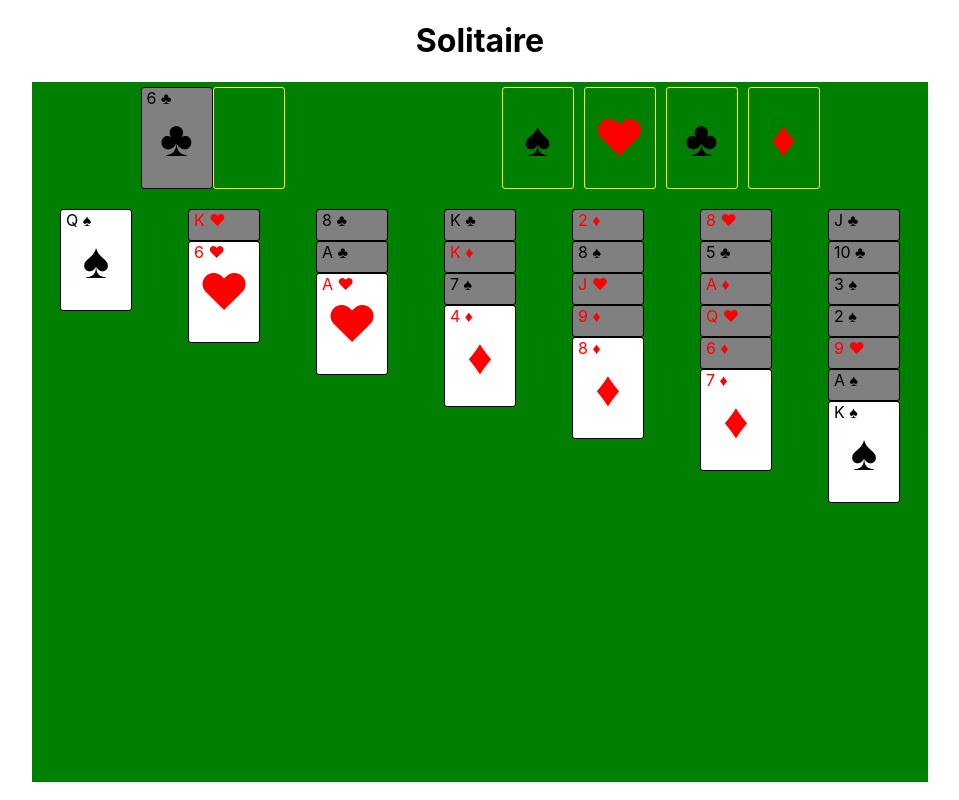
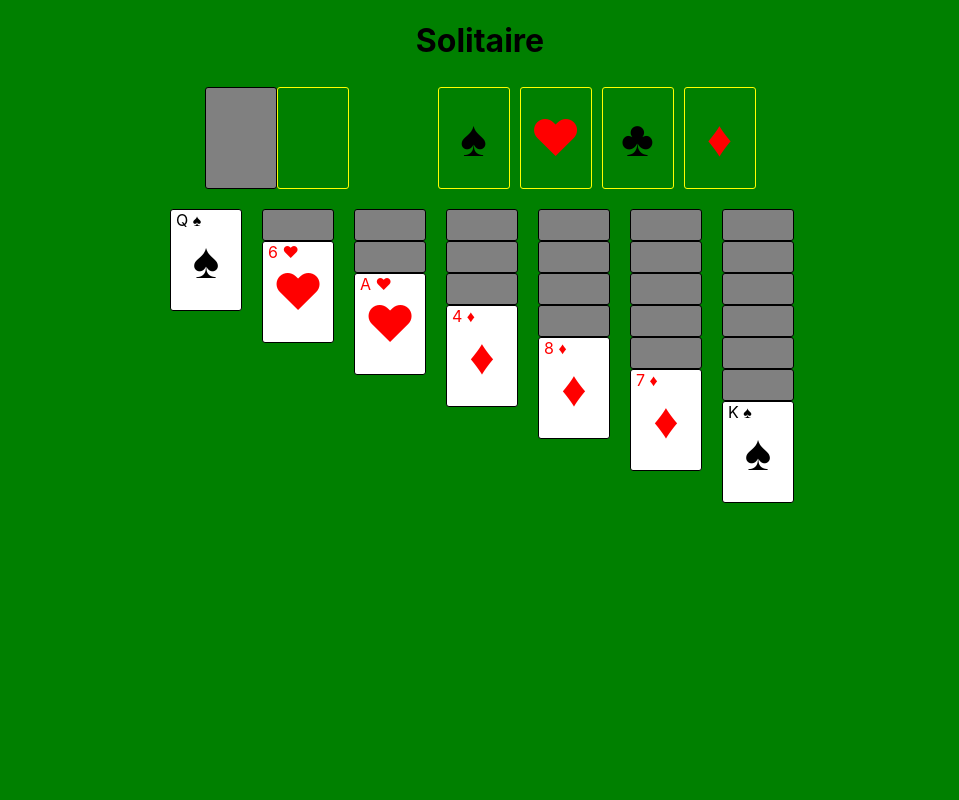
Before and after one commit to eschwartz929/solitaire, a React (Create React App) app in the folder solitaire/: page / in a window 1280 px wide. Both pictures are taken after a click on the button "New Game". Shown: the whole page, without its empty margins (160-1119 px from the left). Built offline with nearby package versions, Linux system fonts and the light colour scheme.

Commit message:
css updates, hiding nonvisible cards

```diff
--- a/solitaire/src/App.css
+++ b/solitaire/src/App.css
@@ -24,19 +24,6 @@
   color: white;
 }
 
-.App-link {
-  color: #61dafb;
-}
-
-@keyframes App-logo-spin {
-  from {
-    transform: rotate(0deg);
-  }
-  to {
-    transform: rotate(360deg);
-  }
-}
-
 .button {
   color: yellow;
   font-size: 26px;
--- a/solitaire/src/components/Card.js
+++ b/solitaire/src/components/Card.js
@@ -31,8 +31,8 @@ function Card({card, selectCard, stacked, index}) {
                     + (card.color === 'red' ? ' red-card': '')
                     + (card.selected ? ' selected-card': '')
                     + (stacked ? ' stacked-card' : '')} >
-                <div className="card-header">{cardLabel} {cardSuit}</div>
-                {!stacked && <div className="card-suit">{cardSuit}</div>}
+                {card.visible && <div className="card-header">{cardLabel} {cardSuit}</div>}
+                {!stacked && card.visible && <div className="card-suit">{cardSuit}</div>}
             </div>
         }
         </>
--- a/solitaire/src/css/Board.css
+++ b/solitaire/src/css/Board.css
@@ -1,8 +1,5 @@
 .board {
-    background-color: green;
-    width: 70%;
-    height: 700px;
-
+    width: 50%;
 }
 
 .top-row {
--- a/solitaire/src/game.js
+++ b/solitaire/src/game.js
@@ -1,5 +1,4 @@
 import { useEffect, useState } from "react"
-import Card from "./components/Card"
 import Board from "./Board.js"
 
 function Game() {
--- a/solitaire/src/index.css
+++ b/solitaire/src/index.css
@@ -5,6 +5,7 @@ body {
     sans-serif;
   -webkit-font-smoothing: antialiased;
   -moz-osx-font-smoothing: grayscale;
+  background-color: green;
 }
 
 code {
```
